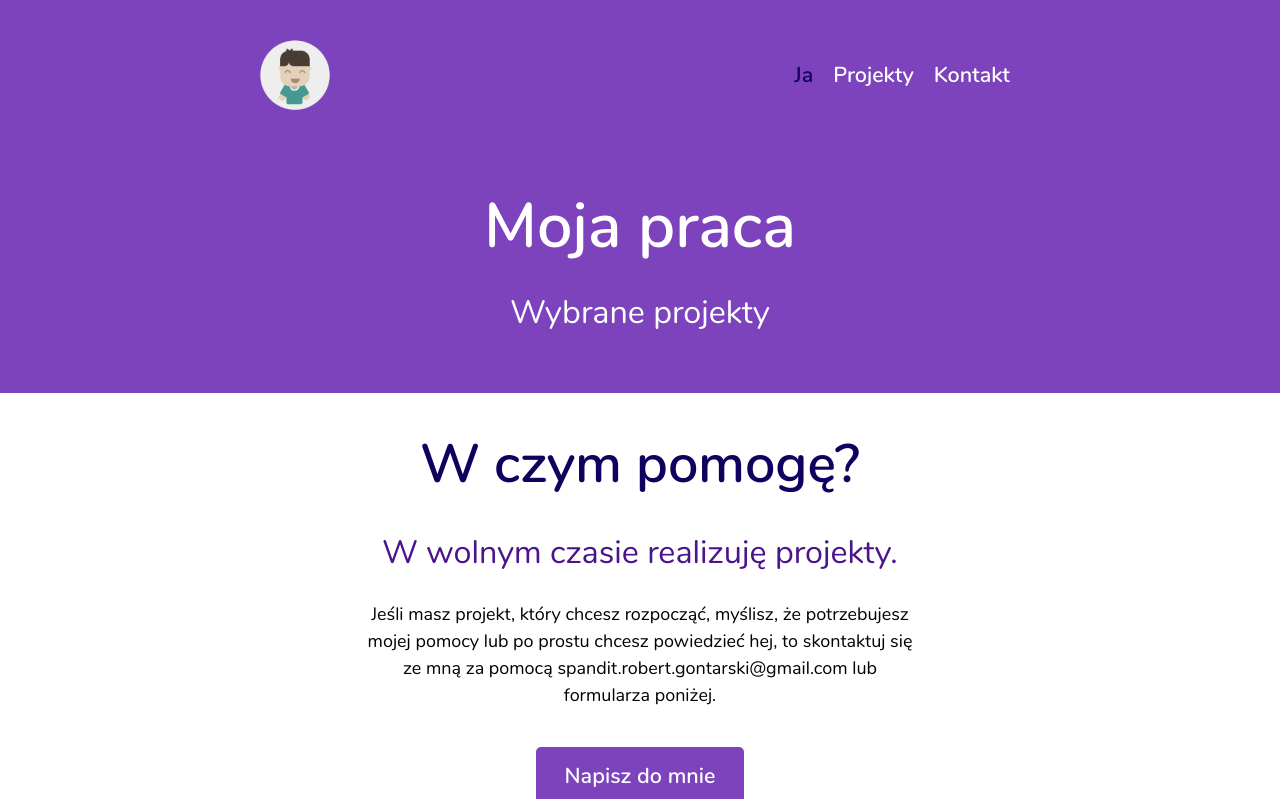
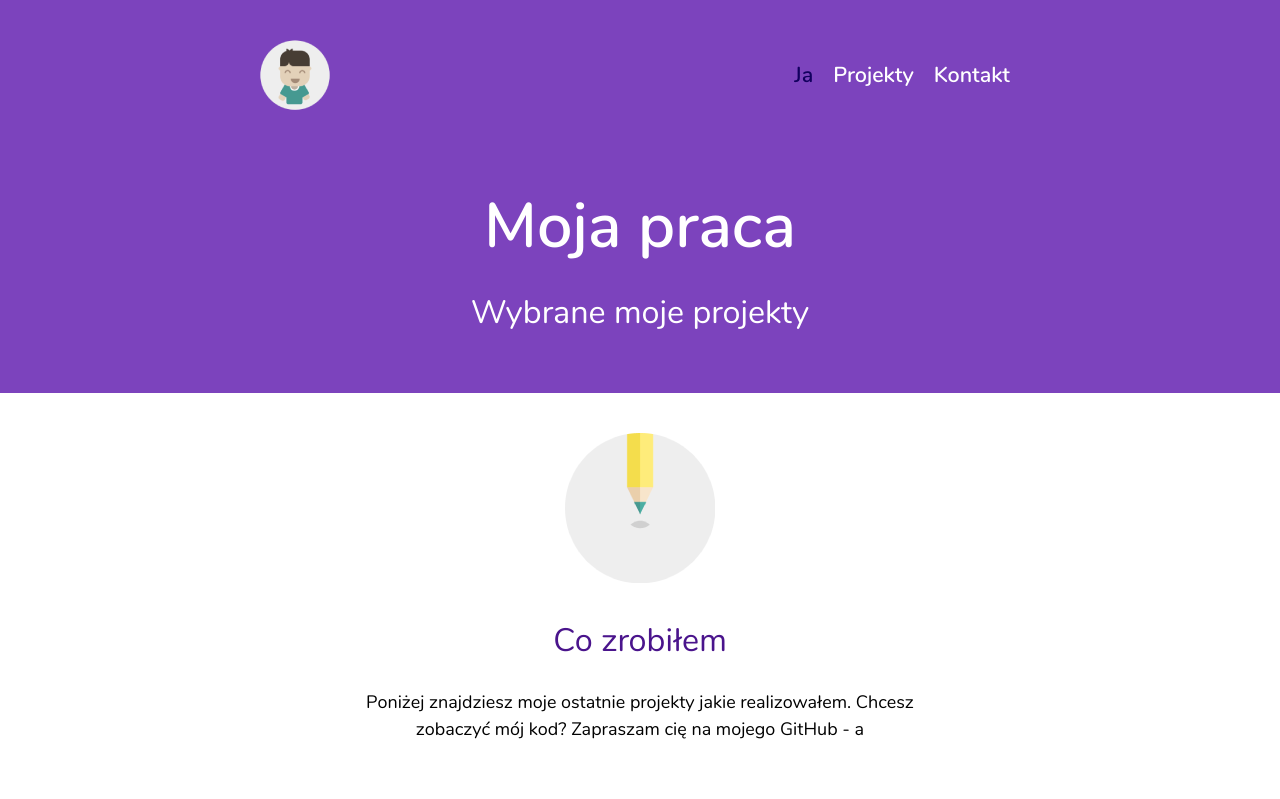
Before and after one commit to Citentel/portfolio-project, a React (Create React App) app: page /projekty in a window 1280 px wide. Shown: the top 799 px of the page. Built offline with nearby package versions, Linux system fonts and the light colour scheme.

Commit message:
added new component Intro, changed routing for component Intro

```diff
--- a/src/Routing/index.js
+++ b/src/Routing/index.js
@@ -1,10 +1,42 @@
 import React, { Component } from "react";
 import { BrowserRouter, Route, Switch, Link } from "react-router-dom";
 import Header from "../components/Header";
+import Intro from "../components/Intro";
 import "./static/css/index.css"
 import logo from "./static/img/logo.png";
 
 class Routing extends Component {
+    state = {
+        basic : {
+            header : {
+                h1 : "To ja Robert",
+                p : "Web deweloper"
+            },
+            intro : {
+                image : "basic",
+                h3 : "Cześć",
+                p : "Jestem web deweloper-em mieszkajacym w Warszawie. Moją pasją jest tworzenie aplikacji web dostosowanych do każdego urządzenia"
+            }
+        },
+        project : {
+            header : {
+                h1 : "Moja praca",
+                p : "Wybrane moje projekty"
+            },
+            intro : {
+                image : "project",
+                h3 : "Co zrobiłem",
+                p : "Poniżej znajdziesz moje ostatnie projekty jakie realizowałem. Chcesz zobaczyć mój kod? Zapraszam cię na mojego GitHub - a"
+            }
+        },
+        contact : {
+            header : {
+                h1 : "Kontakt",
+                p : "Napisz do mnie"
+            }
+        }
+    }
+
     handleClick = (e) => {
         let isActive = document.querySelector(".active");
         if (isActive != null) {
@@ -48,7 +80,8 @@ class Routing extends Component {
                             () => {
                                 return (
                                     <div>
-                                        <Header h1="To ja Robert" p="Web deweloper" />
+                                        <Header h1={ this.state.basic.header.h1 } p={ this.state.basic.header.p } />
+                                        <Intro image={ this.state.basic.intro.image } h3={ this.state.basic.intro.h3 } p={ this.state.basic.intro.p } />
                                     </div>
                                 );
                             }
@@ -60,7 +93,8 @@ class Routing extends Component {
                             () => {
                                 return (
                                     <div>
-                                        <Header h1="Moja praca" p="Wybrane projekty" />
+                                        <Header h1={ this.state.project.header.h1 } p={ this.state.project.header.p } />
+                                        <Intro image={ this.state.project.intro.image } h3={ this.state.project.intro.h3 } p={ this.state.project.intro.p } />
                                     </div>
                                 );
                             }
@@ -72,7 +106,7 @@ class Routing extends Component {
                             () => {
                                 return (
                                     <div>
-                                        <Header h1="Kontakt" p="Napisz do mnie" />
+                                        <Header h1={ this.state.contact.header.h1 } p={ this.state.contact.header.p } />
                                     </div>
                                 );
                             }
--- /dev/null
+++ b/src/components/Intro/index.js
@@ -0,0 +1,29 @@
+import React, { Component } from "react";
+import "./static/css/index.css";
+import avatar from "./static/img/avatar.png";
+import pencil from "./static/img/pencil.png";
+
+class Intro extends Component {
+    render = () => {
+        console.log(this.props.image);
+        return (
+            <div className="intro">
+                <div className="intro__box">
+                    <img className="intro__box--img" src={
+                        (() => {
+                            switch (this.props.image) {
+                              case "basic": return avatar;
+                              case "project": return pencil;
+                              default: return avatar;
+                            }
+                        })()
+                     } alt="icon"/>
+                    <h3 className="intro__box--h3">{ this.props.h3 }</h3>
+                    <p className="intro__box--p">{ this.props.p }</p>
+                </div>
+            </div>
+        );
+    }
+}
+
+export default Intro;
--- /dev/null
+++ b/src/components/Intro/static/css/index.css
@@ -0,0 +1 @@
+.intro{width:100%;padding:40px 0px;display:flex;justify-content:center}.intro .intro__box{max-width:600px;width:100%;text-align:center;padding:0px 20px}.intro .intro__box .intro__box--h3{font-size:32.4px;line-height:41.4px;line-height:100%;font-weight:400;color:#4a148c}
--- /dev/null
+++ b/src/components/Intro/static/css/index.less
@@ -0,0 +1,21 @@
+@import '../../../../static/css/config.less';
+
+.intro {
+    width: 100%;
+    padding: 40px 0px;
+    display: flex;
+    justify-content: center;
+    .intro__box {
+        max-width: 600px;
+        width: 100%;
+        text-align: center;
+        padding:  0px 20px;
+        .intro__box--h3 {
+            font-size: @base__font-size * 1.8;
+            line-height: @base__font-size * 2.3;
+            line-height: 100%;
+            font-weight: 400;
+            color: @color__primary--basic;
+        }
+    }
+}
```
Also changed, not shown: src/components/Intro/static/img/avatar.png (added), src/components/Intro/static/img/pencil.png (added).
